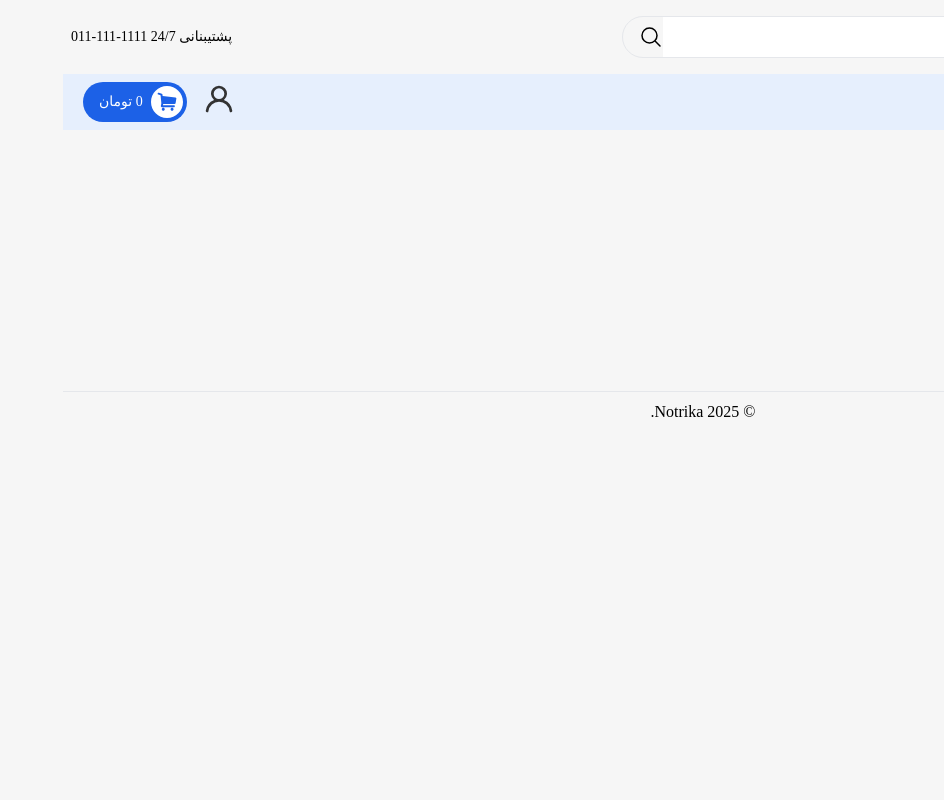
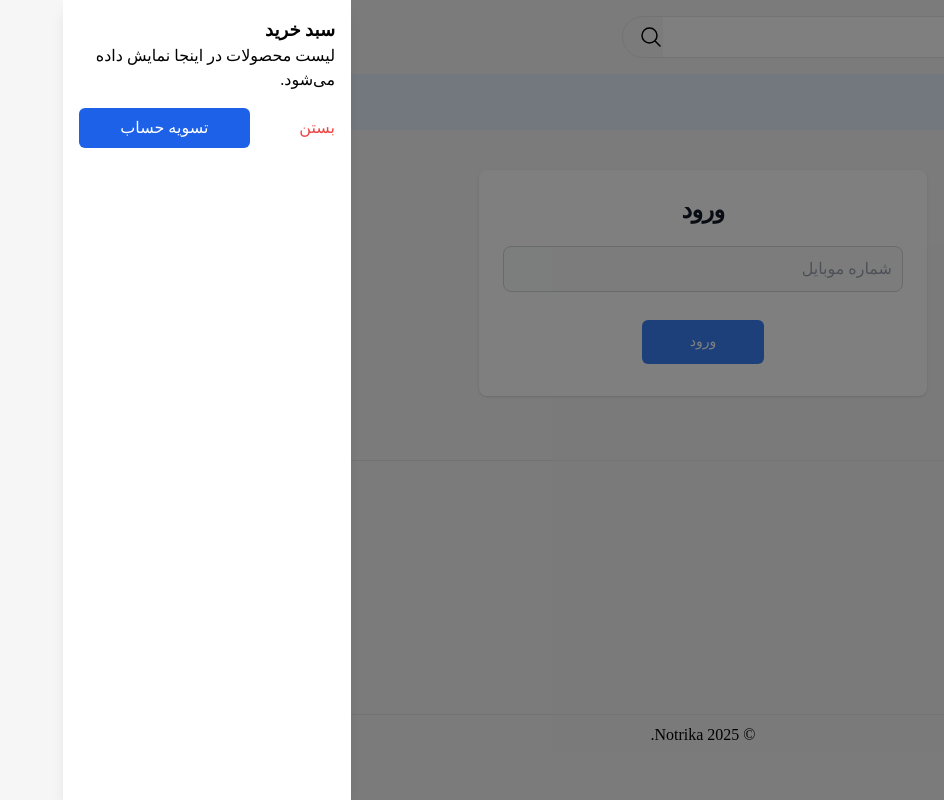
Before and after one commit to Notrika999/digital-store, a Vue app: page /aut in a window 1280 px wide. Both pictures are taken after a click on the button "0 تومان". Shown: the whole page, without its empty margins (336-1280 px from the left). Built offline with nearby package versions, Linux system fonts and the light colour scheme; the HTML template or start-up script is replaced by a standard one; what tailwindcss-rtl would draw is missing.

Commit message:
Compelet Navbar Basket

```diff
--- a/package.json
+++ b/package.json
@@ -1,6 +1,6 @@
 {
   "name": "store",
-  "version": "0.1.0",
+  "version": "0.2.0",
   "private": true,
   "type": "module",
   "scripts": {
--- a/src/components/Footer.vue
+++ b/src/components/Footer.vue
@@ -1,7 +1,7 @@
 <script setup></script>
 
 <template>
-  <footer class=" py-4 mt-auto">
+  <footer class="border-t py-2 mt-6">
     <div class="flex items-start pt-14 pb-4 pr-20">
       <div class="flex items-start">
         <div class="w-80">
--- a/src/components/Navbar.vue
+++ b/src/components/Navbar.vue
@@ -1,27 +1,38 @@
 <script setup>
+import { useCartStore } from '@/stores/cartStore';
 import NavbarNav from "./NavbarNav.vue"
+import NavbarBasket from "./NavbarBasket.vue"
+
+const cartStore = useCartStore();
+
+const toggleCart = () => {
+  cartStore.toggleCart();
+};
 </script>
 
 <template>
   <div class="flex items-center justify-between pr-16 pl-5 bg-[#e6effd]">
     <div class="w-2/4 pr-3">
       <ul class="flex items-center gap-x-2 py-4">
-        <NavbarNav navTitle="خانه" />
-        <NavbarNav navTitle="محصولات" />
-        <NavbarNav navTitle="تماس با ما" />
+        <NavbarNav navTitle="خانه" to="/" />
+        <NavbarNav navTitle="محصولات" to="/shop" />
+        <NavbarNav navTitle="تماس با ما" to="#" />
       </ul>
     </div>
+
     <div class="w-2/4 flex items-center justify-end ">
       <div class="user ml-4">
-        <button>
+        <RouterLink to="/aut">
           <svg xmlns="http://www.w3.org/2000/svg" width="32" height="32" viewBox="0 0 24 24"><path fill="#333" d="M15.71 12.71a6 6 0 1 0-7.42 0a10 10 0 0 0-6.22 8.18a1 1 0 0 0 2 .22a8 8 0 0 1 15.9 0a1 1 0 0 0 1 .89h.11a1 1 0 0 0 .88-1.1a10 10 0 0 0-6.25-8.19M12 12a4 4 0 1 1 4-4a4 4 0 0 1-4 4"/></svg>
-        </button>
+        </RouterLink>
       </div>
       <div class="cart">
-        <button class="flex items-center p-1 gap-x-2 bg-[#1c61e7] rounded-3xl">
+        <button @click="toggleCart" class="flex items-center p-1 gap-x-2 bg-[#1c61e7] rounded-3xl">
           <svg xmlns="http://www.w3.org/2000/svg" width="32" height="32" viewBox="0 0 1200 1200"><path fill="#fff" d="M600 0C268.629 0 0 268.629 0 600s268.629 600 600 600s600-268.629 600-600S931.371 0 600 0M297.583 253.491l106.787 33.545c14.137 4.643 23.553 17.771 25.195 31.201l6.006 58.812l483.545 53.979c20.763 4.022 35.353 22.769 32.446 42.041l-30.029 169.188c-3.822 17.697-18.479 29.828-34.79 30.029H457.178l-8.423 47.974h407.959c21.332.751 36.957 16.995 37.207 35.962c-.885 21.638-18.325 35.801-37.207 36.035H405.542c-22.756-1.882-39.462-19.915-35.962-41.968l19.189-105.615l-30.029-295.236l-82.764-26.366c-9.6-3.2-16.806-9.219-21.606-18.019c-9.082-19.032-.599-40.104 15.601-49.219c9.246-4.806 18.276-5.405 27.612-2.343m162.598 559.497c31.066 0 56.25 25.184 56.25 56.25s-25.184 56.25-56.25 56.25c-31.064 0-56.25-25.185-56.25-56.25s25.184-56.25 56.25-56.25m330.175 0c31.065 0 56.25 25.184 56.25 56.25s-25.185 56.25-56.25 56.25s-56.25-25.185-56.25-56.25s25.185-56.25 56.25-56.25"/></svg>
           <span class="text-sm text-white pl-3">0 تومان</span>
         </button>
+
+        <NavbarBasket />
       </div>
     </div>
   </div>
--- /dev/null
+++ b/src/components/NavbarBasket.vue
@@ -0,0 +1,34 @@
+<script setup>
+import { useCartStore } from '@/stores/cartStore'
+
+const cartStore = useCartStore()
+
+const closeCart = () => {
+  cartStore.closeCart()
+}
+
+</script>
+
+<template>
+  <!-- بک‌دراپ -->
+  <div
+    v-if="cartStore.isCartOpen"
+    class="fixed inset-0 bg-black bg-opacity-50 z-40"
+    @click="closeCart"
+  ></div>
+
+  <div
+  v-if="cartStore.isCartOpen"
+    class="fixed left-0 top-0 w-72 h-full bg-white z-50 shadow-lg transform transition-transform duration-300"
+  >
+    <div class="p-4">
+      <h2 class="text-lg font-bold">سبد خرید</h2>
+      <!-- محتوا -->
+      <p>لیست محصولات در اینجا نمایش داده می‌شود.</p>
+      <div class="mt-4 flex justify-between items-center">
+        <button @click="closeCart" class="text-red-500">بستن</button>
+        <button @click="closeCart" class="w-8/12 text-white bg-[#1c61e7] py-2 rounded-md">تسویه حساب</button>
+      </div>
+    </div>
+  </div>
+</template>
--- a/src/components/NavbarNav.vue
+++ b/src/components/NavbarNav.vue
@@ -6,12 +6,16 @@ defineProps({
   navTitle: {
     type: String,
     required: true
+  },
+  to:{
+    type: String,
+    required: true
   }
 });
 </script>
 
 <template>
   <li>
-    <a href="#" class="py-2 rounded-3xl px-3 text-[#333333] hover:text-sky-700 hover:bg-[#1c61e759] font-bold text-sm">{{ navTitle }}</a>
+    <RouterLink :to="to" class="py-2 rounded-3xl px-3 text-[#333333] hover:text-sky-700 hover:bg-[#1c61e759] font-bold text-sm">{{ navTitle }}</RouterLink>
   </li>
 </template>
--- a/src/router/index.js
+++ b/src/router/index.js
@@ -1,5 +1,6 @@
 import { createRouter, createWebHistory } from 'vue-router'
 import HomeView from '../views/HomeView.vue'
+import ProductsStore from '@/views/ProductsStore.vue'
 
 const router = createRouter({
   history: createWebHistory(import.meta.env.BASE_URL),
@@ -9,11 +10,16 @@ const router = createRouter({
       name: 'home',
       component: HomeView,
     },
-    // {
-    //   path: '/about',
-    //   name: 'about',
-    //   component: () => import('../views/AboutView.vue'),
-    // },
+    {
+      path: '/shop',
+      name: 'shop',
+      component: ProductsStore,
+    },
+    {
+      path: '/aut',
+      name: 'aut',
+      component: () => import('../views/Authentication.vue'),
+    },
   ],
 })
 
--- /dev/null
+++ b/src/stores/cartStore.js
@@ -0,0 +1,17 @@
+// stores/cartStore.js
+import { defineStore } from 'pinia';
+
+export const useCartStore = defineStore('cart', {
+  state: () => ({
+    isCartOpen: false,
+  }),
+  actions: {
+    toggleCart() {
+      this.isCartOpen = !this.isCartOpen;
+      console.log(this.isCartOpen);
+    },
+    closeCart() {
+      this.isCartOpen = false;
+    },
+  },
+});
--- /dev/null
+++ b/src/views/Authentication.vue
@@ -0,0 +1,33 @@
+<script setup></script>
+
+<template>
+  <section>
+    <div class="flex flex-col items-center justify-center py-10">
+      <div class="w-full bg-white rounded-lg shadow sm:max-w-md">
+        <div class="p-6 flex flex-col gap-y-5 items-center">
+          <h1
+            class="text-xl font-bold leading-tight tracking-tight text-gray-900 md:text-2xl text-primary-700"
+          >
+            ورود
+          </h1>
+
+          <input
+            type="email"
+            name="email"
+            id="email"
+            class="bg-gray-50 border border-gray-300 text-gray-900 rounded-lg focus:ring-primary-600 focus:border-primary-600 block w-full p-2.5 dark:border-gray-600 dark:placeholder-gray-400 text-primary-700 dark:focus:ring-blue-500 dark:focus:border-blue-500"
+            placeholder="شماره موبایل"
+            required=""
+          />
+
+          <button
+            type="submit"
+            class="py-3 px-12 mx-auto my-2 bg-blue-500 hover:bg-blue-600 text-sm text-white rounded-md"
+          >
+            ورود
+          </button>
+        </div>
+      </div>
+    </div>
+  </section>
+</template>
--- /dev/null
+++ b/src/views/ProductsStore.vue
@@ -0,0 +1,5 @@
+<script setup></script>
+
+<template>
+  <h2>Products</h2>
+</template>
```
